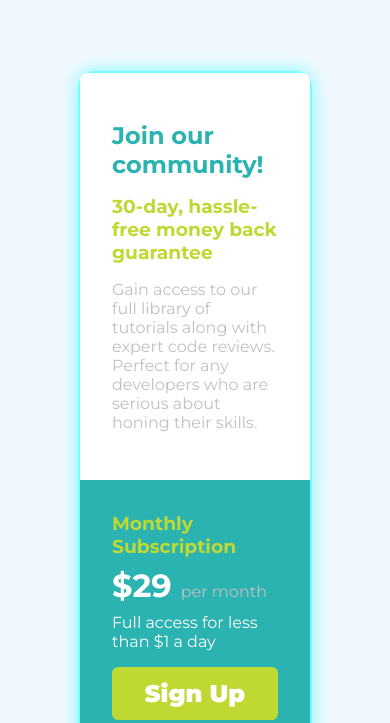
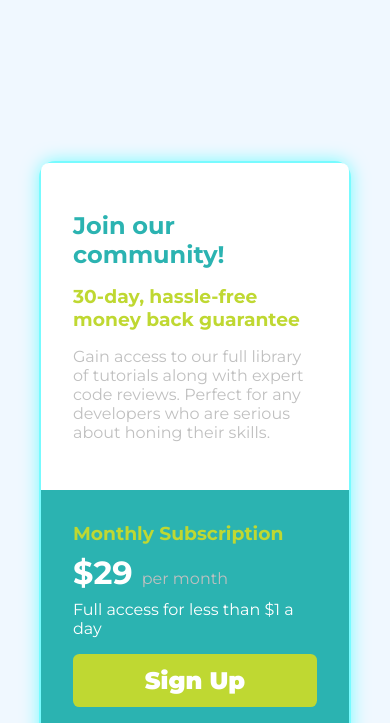
Before and after one commit to kingergem/proj, a plain HTML site: page single-price-grid-component-master/index.html in a window 390 px wide. Shown: the part 160-883 px from the top of the page. Drawn offline with Linux system fonts and the light colour scheme.

Commit message:
Update style.css
change the width in mobile screen

```diff
--- a/single-price-grid-component-master/style.css
+++ b/single-price-grid-component-master/style.css
@@ -127,6 +127,9 @@ a {
 	body {
 		height: 180vh;
 	}
+	main {
+		width: 80%;
+	}
 	main section:nth-child(2) {
 		flex-direction: column;
 	}
```
